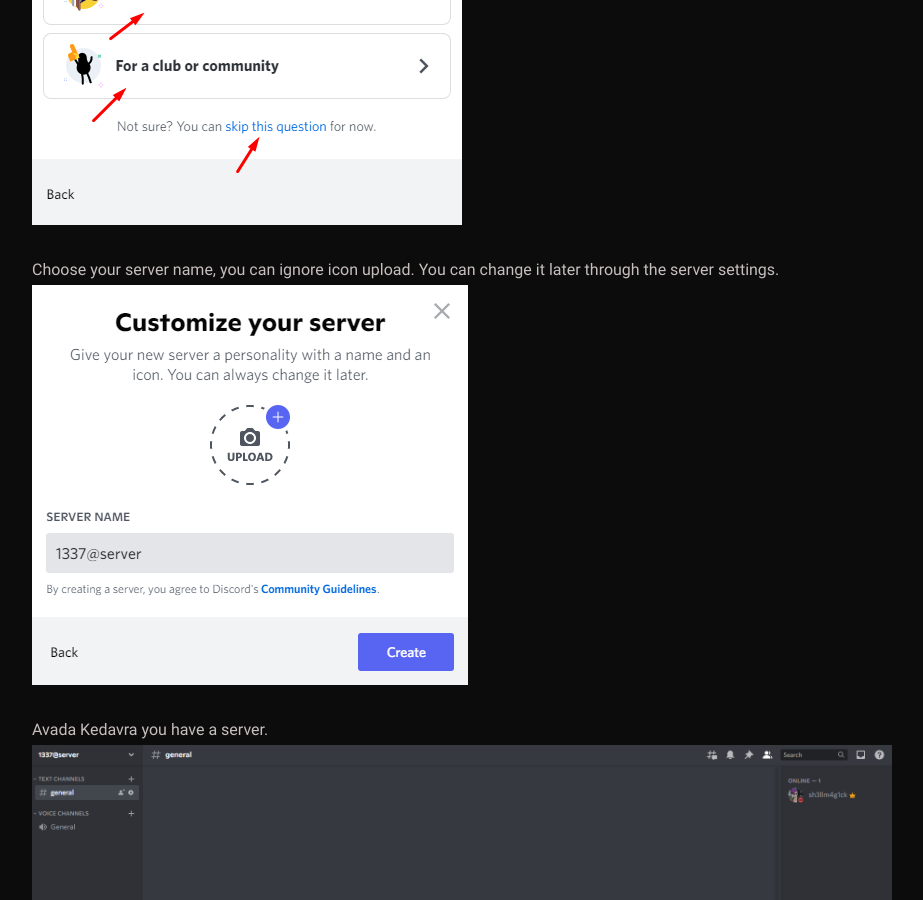
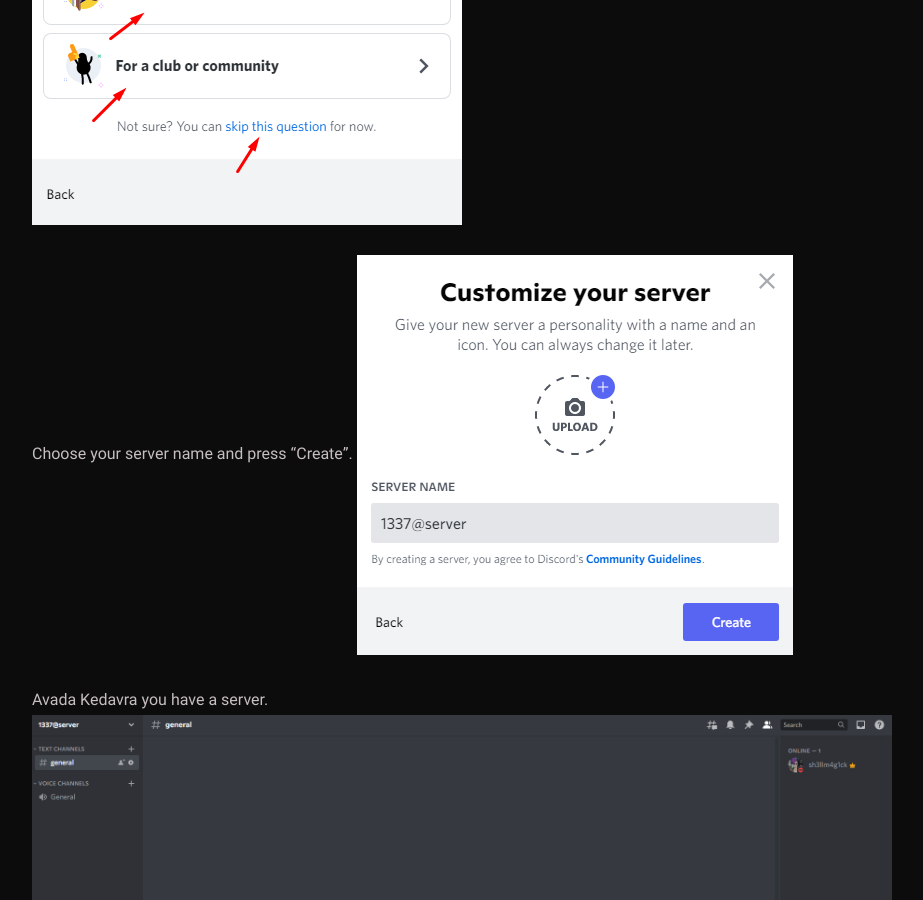
Before and after one commit to sh3llm4g1ck/sh3llm4g1ck.github.io, a Jekyll site: the page built from _posts/python-discord.py-bot-setup/2022-05-06-python-discord.py-bot-setup.md, in a window 1280 px wide and 900 px high, scrolled down 2220 px. Shown: the whole window, without its empty margins (178-1101 px from the left). Built offline with Jekyll 4.4.1, drawn with Linux system fonts in a browser that asks for light colours.

Commit message:
Update 2022-05-06-python-discord.py-bot-setup.md

```diff
--- a/_posts/python-discord.py-bot-setup/2022-05-06-python-discord.py-bot-setup.md
+++ b/_posts/python-discord.py-bot-setup/2022-05-06-python-discord.py-bot-setup.md
@@ -25,7 +25,7 @@ Click on "Create My Own".
 Now you can choose "For me and my friends" "For a club or community" or just skip, does not matter.
 ![](https://raw.githubusercontent.com/sh3llm4g1ck/sh3llm4g1ck.github.io/main/_posts/python-discord.py-bot-setup/images/3.png)
 
-Choose your server name, you can ignore icon upload. You can change it later through the server settings.
+Choose your server name and press "Create".
 ![](https://raw.githubusercontent.com/sh3llm4g1ck/sh3llm4g1ck.github.io/main/_posts/python-discord.py-bot-setup/images/4.png)
 
 Avada Kedavra you have a server.
```
